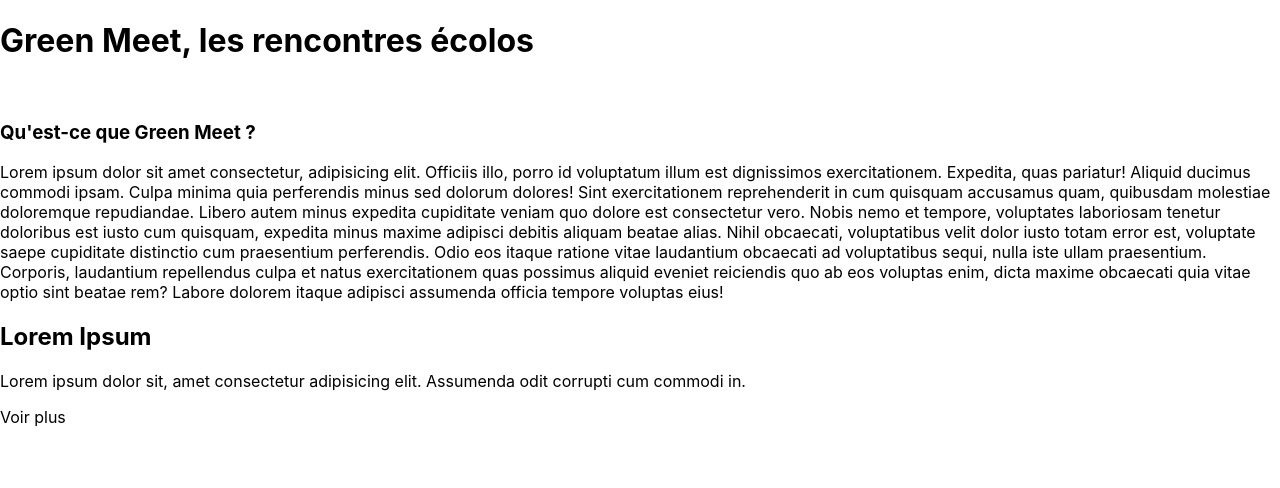
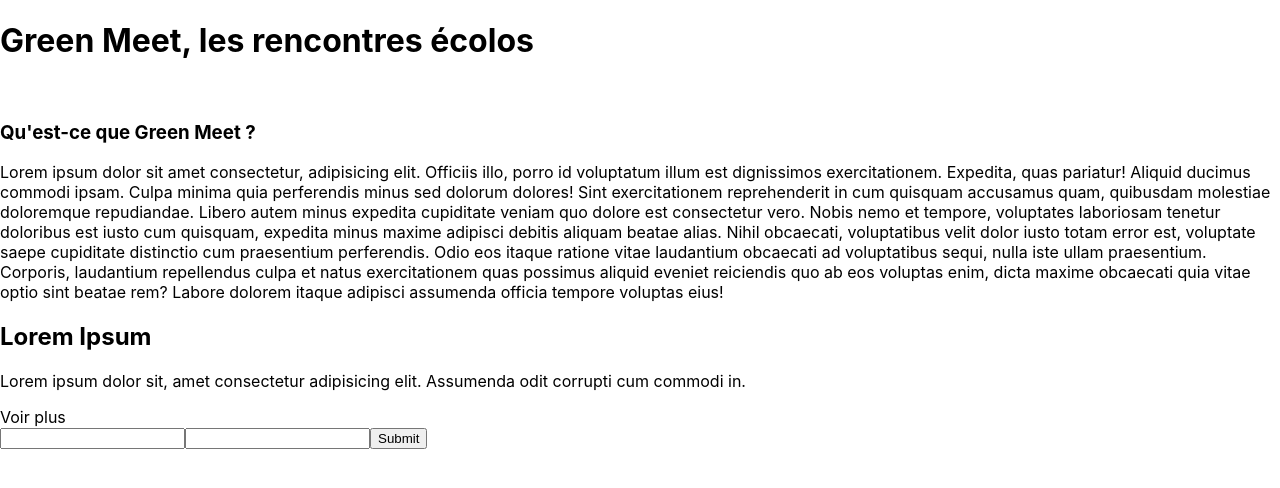
Before and after one commit to acdmft/green-meet-front, a React (Create React App) app: page / in a window 1280 px wide. Shown: the top 488 px of the page. Built offline with nearby package versions, Linux system fonts and the light colour scheme.

Commit message:
Install react-hook-form and create basic form in LoginForm.jsx

```diff
--- a/package.json
+++ b/package.json
@@ -8,6 +8,7 @@
     "@testing-library/user-event": "^13.5.0",
     "react": "^18.0.0",
     "react-dom": "^18.0.0",
+    "react-hook-form": "^7.29.0",
     "react-scripts": "5.0.0",
     "web-vitals": "^2.1.4"
   },
--- a/src/App.js
+++ b/src/App.js
@@ -1,5 +1,6 @@
 import React from "react";
 import ActionCard from "./components/ActionCard";
+import LoginForm from "./components/LoginForm";
 
 // Views
 import Homepage from "./views/Homepage";
@@ -9,6 +10,7 @@ function App() {
     <div>
       <Homepage />
       <ActionCard />
+      <LoginForm />
     </div>
   );
 }
--- a/src/components/LoginForm.jsx
+++ b/src/components/LoginForm.jsx
@@ -1,7 +1,25 @@
 import React from "react";
+import { useForm } from "react-hook-form";
 
 function LoginForm() {
-  return <div>LoginForm</div>;
+  const { register, handleSubmit } = useForm();
+  const onSubmit = (data) => console.log(data);
+
+  return (
+    <div>
+      <form onSubmit={handleSubmit(onSubmit)}>
+        <input
+          {...register("email", {
+            required: true,
+            maxLength: 150,
+            pattern: /^\w+@[a-zA-Z_]+?\.[a-zA-Z]{2,3}$/i,
+          })}
+        />
+        <input {...register("lastName", { required: true, minLength: 6 })} />
+        <input type="submit" />
+      </form>
+    </div>
+  );
 }
 
 export default LoginForm;
```
Also changed, not shown: 1 other file (tests, documents, lock files or other folders).
